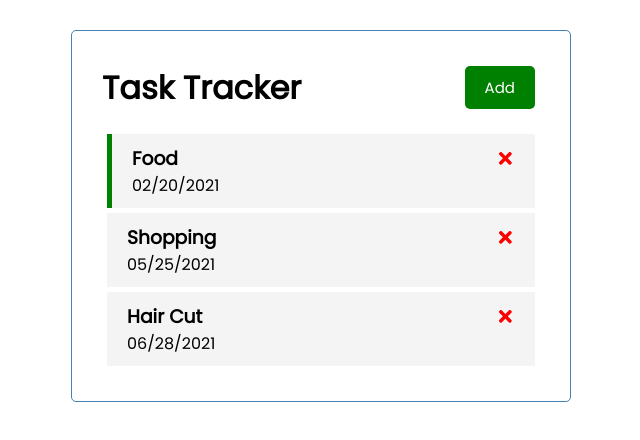
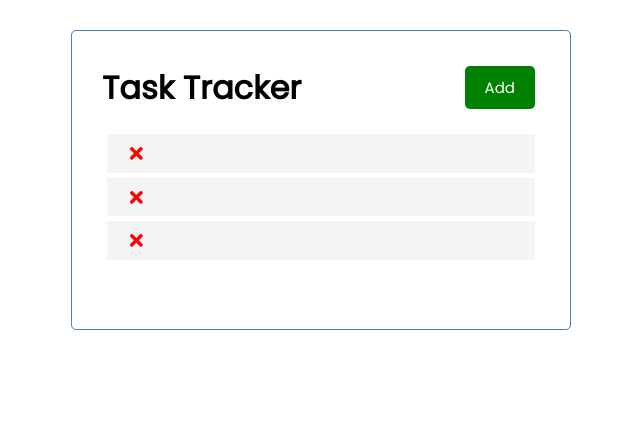
Before and after one commit to Mwong228/React-TaskTracker, a React (Create React App) app: page / in a window 1280 px wide. Shown: the top 440 px of the page, without its empty margins (319-959 px from the left). Built offline with nearby package versions, Linux system fonts and the light colour scheme; data requests are answered from the project's data file.

Commit message:
implemented backend using json server

```diff
--- /dev/null
+++ b/db.json
@@ -0,0 +1,13 @@
+{
+  "tasks": [
+    {
+      "id": 1
+    },
+    {
+      "id": 2
+    },
+    {
+      "id": 3
+    }
+  ]
+}
--- a/package.json
+++ b/package.json
@@ -6,6 +6,7 @@
     "@testing-library/jest-dom": "^5.12.0",
     "@testing-library/react": "^11.2.6",
     "@testing-library/user-event": "^12.8.3",
+    "json-server": "^0.16.3",
     "react": "^17.0.2",
     "react-dom": "^17.0.2",
     "react-icons": "^4.2.0",
@@ -16,7 +17,8 @@
     "start": "react-scripts start",
     "build": "react-scripts build",
     "test": "react-scripts test",
-    "eject": "react-scripts eject"
+    "eject": "react-scripts eject",
+    "server": "json-server --watch db.json --port 5000"
   },
   "eslintConfig": {
     "extends": [
--- a/src/App.js
+++ b/src/App.js
@@ -1,47 +1,70 @@
 import Header from './components/Header'
 import Tasks from './components/Tasks'
 import AddTask from './components/AddTask'
-import { useState } from 'react'
+import { useState, useEffect } from 'react'
 
 function App() {
   const [showAddTask, setShowAddTask] = useState(false)
-  const [tasks, setTasks] = useState([
-    {
-      id: 1,
-      text: 'Food',
-      day: '02/20/2021',
-      reminder: true
-    },
-    {
-      id: 2,
-      text: 'Shopping',
-      day: '05/25/2021',
-      reminder: false
-    },
-    {
-      id: 3,
-      text: 'Hair Cut',
-      day: '06/28/2021',
-      reminder: false
-    }
-  ])
+  const [tasks, setTasks] = useState([])
+
+  useEffect(() => {
+    init()
+  },[])
+
+  async function init(){
+    const res = await fetch('http://localhost:5000/tasks').then(r=> r.json())
+    setTasks(res)
+  }
+
+  //Fetch Task
+  async function fetchTask(id){
+    const res = await fetch(`http://localhost:5000/tasks/${id}`).then(r=> r.json())
+
+    return res
+
+  }
 
   //Add Task
-  function addTask(task){
-    const id = Math.floor(Math.random()*1000) + 1
-    const newTask = {id, ...task}
-    setTasks([...tasks, newTask])
+  async function addTask(task){
+    const res = await fetch(`http://localhost:5000/tasks`, {
+      method: `POST`,
+      headers : {
+        'Content-type' : 'application/json',
+      },
+      body: JSON.stringify(task)
+    }).then(r=> r.json())
+
+    setTasks([...tasks, res])
+
+
+    // const id = Math.floor(Math.random()*1000) + 1
+    // const newTask = {id, ...task}
+    // setTasks([...tasks, newTask])
   }
 
   //Delete Task
-  function deleteTask(id){
+  async function deleteTask(id){
+    await fetch(`http://localhost:5000/tasks/${id}`, {
+      method: 'DELETE'
+    })
     setTasks(tasks.filter( task => task.id !== id))
   }
 
   //Toggle Reminder
-  function toggleReminder(id){
+  async function toggleReminder(id){
+
+    const taskToggle = await fetchTask(id)
+    const updateTask = {...taskToggle, reminder: !taskToggle.reminder}
+
+    const res = await fetch (`http://localhost:5000/tasks/${id}`, {
+      method: 'PUT',
+      header: {
+        'Content-type' : 'application/json'
+      },
+      body: JSON.stringify(updateTask)
+    }).then(r=>r.json())
+
     setTasks(tasks.map(task => task.id === id ? {...task, reminder: !task.reminder} : task ))
-    console.log('toggle')
   }
 
   return (
```
Also changed, not shown: 1 other file (tests, documents, lock files or other folders).
